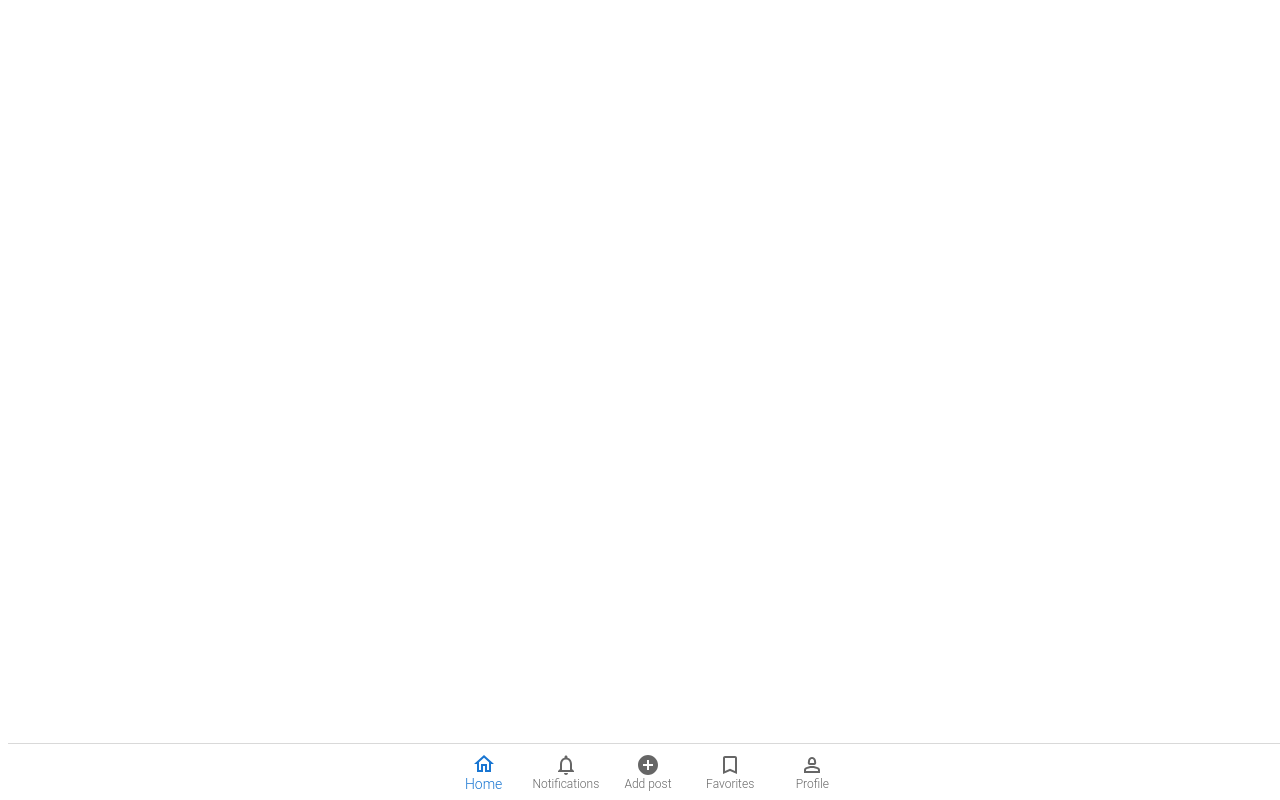
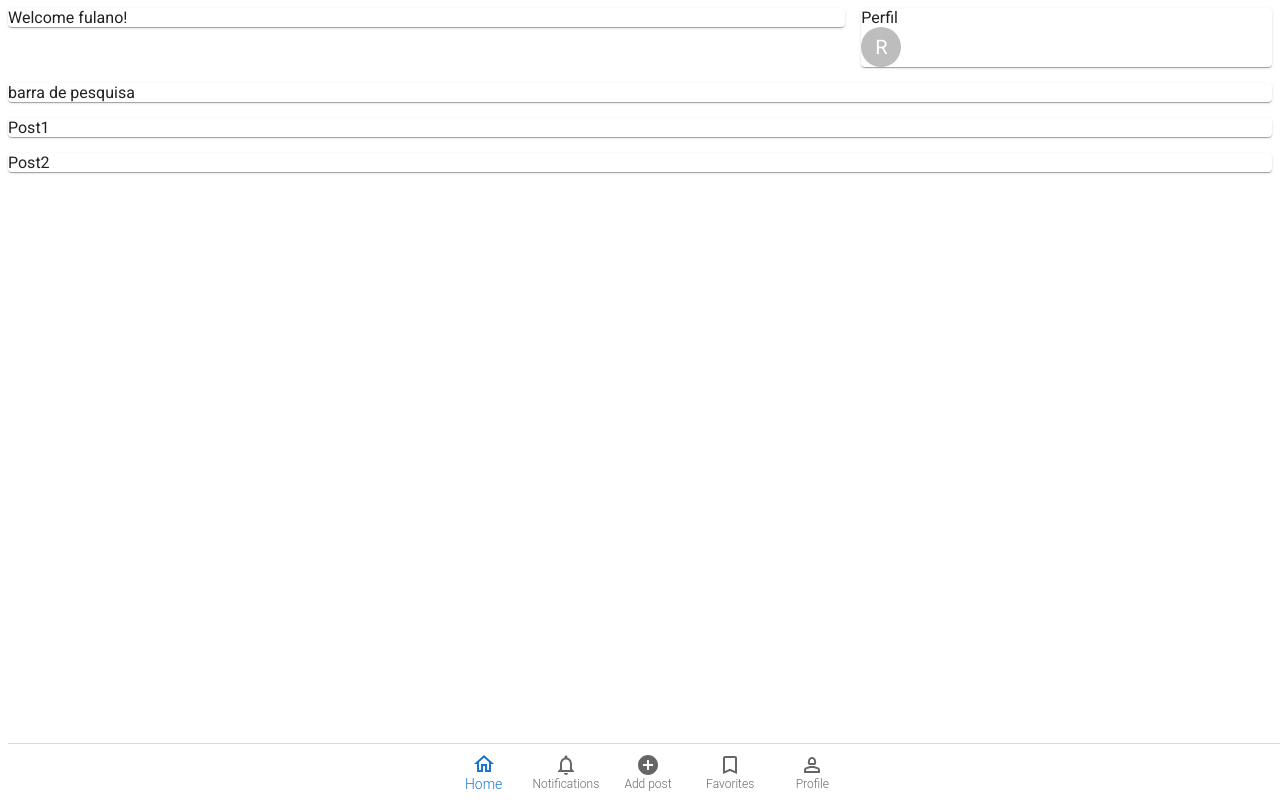
Before and after one commit to 2023M6T3-Inteli/Grupo-3, a React (Create React App) app in the folder codigo/frontend/front-app/: page / in a window 1280 px wide. Built offline with nearby package versions, Linux system fonts and the light colour scheme; a web font is replaced by a local one.

Commit message:
inicial
planejamento da pagina

```diff
--- a/codigo/frontend/front-app/package.json
+++ b/codigo/frontend/front-app/package.json
@@ -7,7 +7,7 @@
     "@emotion/styled": "^11.10.6",
     "@fontsource/roboto": "^4.5.8",
     "@mui/icons-material": "^5.11.16",
-    "@mui/material": "^5.12.2",
+    "@mui/material": "^5.12.3",
     "@testing-library/jest-dom": "^5.16.5",
     "@testing-library/react": "^13.4.0",
     "@testing-library/user-event": "^13.5.0",
--- a/codigo/frontend/front-app/src/App.js
+++ b/codigo/frontend/front-app/src/App.js
@@ -1,9 +1,11 @@
 import React from "react";
 import BottomNavbar from "./Elements/BottomNavbar/BottomNavbar";
+import Saved from "./Elements/Saved/NavSearch";
 
 function App() {
   return (
     <>
+      <Saved/>
       <BottomNavbar/>
     </>
   );
--- /dev/null
+++ b/codigo/frontend/front-app/src/Elements/Saved/NavSearch.js
@@ -0,0 +1,28 @@
+import * as React from 'react';
+import styled from 'styled-components';
+import { Grid, Box, Paper, Avatar } from '@mui/material/';
+
+export default function Saved() {
+    return (
+        <Box sx={{ flexGrow: 1 }}>
+            <Grid container spacing={2}>
+                <Grid item xs={8}>
+                    <Paper>Welcome fulano!</Paper>
+                </Grid>
+                <Grid item xs={4}>
+                    <Paper>Perfil<Avatar alt="Remy Sharp" src="//" /></Paper>
+                </Grid>
+                <Grid item xs={12}>
+                    <Paper>barra de pesquisa
+                    </Paper>
+                </Grid>
+                <Grid item xs={12}>
+                    <Paper>Post1</Paper>
+                </Grid>
+                <Grid item xs={12}>
+                    <Paper>Post2</Paper>
+                </Grid>
+            </Grid>
+        </Box>
+    );
+}
```
Also changed, not shown: 1 other file (tests, documents, lock files or other folders).
